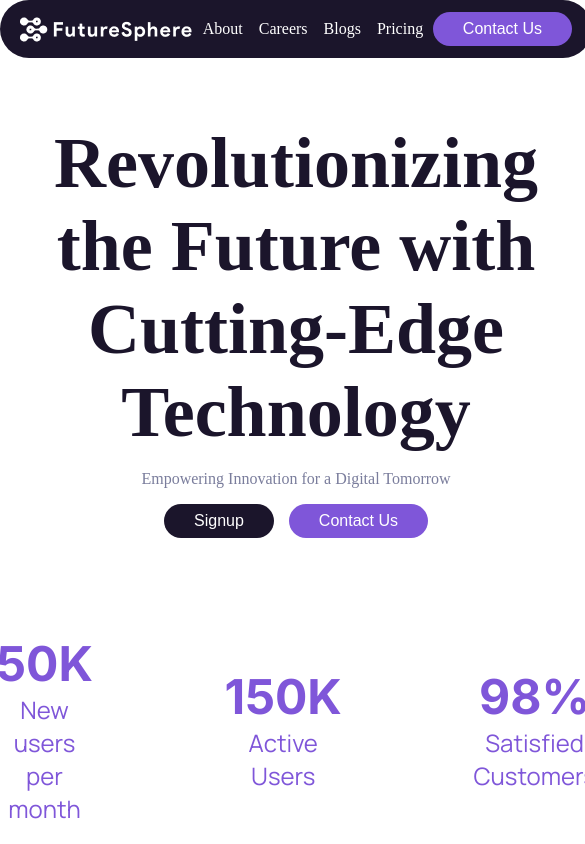
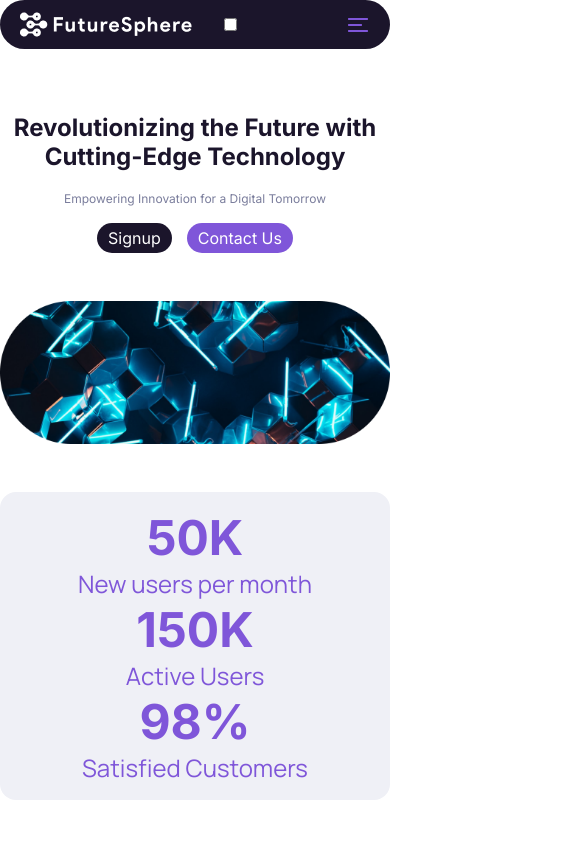
Before and after one commit to samadovoybek758/3-oy-9-dars, a plain HTML site: page index.html in a window 390 px wide. Shown: the whole page, 585 px wide, since content can reach past the window. Drawn offline with Linux system fonts and the light colour scheme.

Commit message:
uchinchi

```diff
--- a/index.html
+++ b/index.html
@@ -18,15 +18,16 @@
         <header>
             <div class="continer header__continer">
                 <img src="./images/Logo Wrapper.png" alt="">
+                <input type="checkbox" id="check">
                 <ul class="nav">
                     <li class="list__item"><a href="http://#">About</a></li>
                     <li class="list__item"><a href="http://#">Careers</a></li>
                     <li class="list__item"><a href="http://#">Blogs</a></li>
                     <li class="list__item"><a href="http://#">Pricing</a></li>
                 </ul>
-                <button>Contact Us</button>
+                <button class="contact">Contact Us</button>
 
-                <img class="gamburger" src="./images/menu.png" alt="">
+               <label for="check"> <img class="gamburger" src="./images/menu-02 (1).png"   alt=""></label>
             </div>
         </header>
     </section>
@@ -38,13 +39,12 @@
                      <h1>Revolutionizing the Future with Cutting-Edge Technology</h1>
                     <span>Empowering Innovation for a Digital Tomorrow</span>
                      <div class="buttons">
-                         <button>Signup</button>
-                        <button>Contact Us</button>
+                        <button class="btn">Signup</button>
+                        <button class="btn">Contact Us</button>
                       </div>
                </div>
-                <img class="hero__img-1" src="./images/Hero Image Wrapper.png" alt="">
-                <img class="hero__img-2"src="./images/Hero Image Wrapper (1).png" alt="">
-                <img class="hero__img-3" src="./images/Hero Image Wrapper (2).png" alt="">
+                <img class="hero__img" src="./images/Hero Image Wrapper.png" alt="">
+                <!-- <img class="hero__img-2" src="./images/Hero Image Wrapper (2).png" alt=""> -->
                 <div class="hero__50k">
                     <div>
                         <h2>50K </h2>
--- a/scss/_header.scss
+++ b/scss/_header.scss
@@ -22,6 +22,7 @@
 
     .gamburger{
         display: none;
+
     }
 }
 
--- a/scss/_hero.scss
+++ b/scss/_hero.scss
@@ -3,12 +3,15 @@
     display: flex;
     flex-direction: column;
     justify-content: center;
+    font-family: 'inter';
+
 
     h1{
         font-size: 72px;
         color: #1B152B;
         margin-top: 64px;
         margin-bottom: 16px;
+
     }
     span{
         font-size: 16px;
@@ -39,8 +42,10 @@
     .hero__50k{
         display: flex;
         align-items: center;
-        justify-content: center;
-        gap: 131.5px;
+        justify-content: space-between;
+        background-color: #EFF0F6;
+        padding: 16px 48px;
+        border-radius: 16px;
         margin-top: 48px;
 
 
--- a/scss/style.scss
+++ b/scss/style.scss
@@ -18,6 +18,12 @@
     color: white;
     padding: 8px 30px;
     border: none;
+    font-family: "Inter";
+
+    &:hover{
+        background-color: #200853;
+
+    }
 }
 
 
@@ -27,33 +33,72 @@
         width: 780px;
     }
 }
-@media screen and (max-width:768px) {
+@media screen and (max-width:779px) {
     .continer{
-        width: 592px;
-    }
-    .hero__img-2{
-        display: inline-block;
-    }
-    .hero__img-1{
-        display: none;
+        max-width: 600px;
+        width: 100%;
     }
 }
-@media screen and (max-width:320) {
+@media screen and (max-width:500px) {
     .continer{
-        max-width: 280px;
+        max-width: 450px;
         width: 100%;
+        margin: 0 auto;
+        // background-color: #7F56D9;
+        a{
+            display: none;
+            visibility: hidden;
+        }
+        .contact{
+            display: none;
+        }
+        .gamburger{
+                display: block;
+                color: #7F56D9;
+       }
+
     }
-    .hero__img-2{
-        display: none;
+    .hero__continer{
+
+
+        h1{
+            font-size: 24px;
+        }
+
+        span{
+            font-size: 12px;
+        }
+
+
+        .buttons{
+            .btn{
+                padding: 5px 11px;
+            }
+        }
     }
-    .hero__img-3{
-        display:block;
+    .hero__50k{
+        display: flex;
+        flex-direction: column;
     }
-    nav{
-        display: none;
-    }
+   #check:checked ~.nav {
+       display: block;
+   }
 
-    .gamburger{
-        display: block;
-    }
+
+
 }
+// @media screen and (max-width:290px) {
+//     .continer{
+//         max-width: 150px;
+//         width: 100%;
+//     }
+//     .hero__img-2{
+//         display: none;
+//     }
+//     .hero__img-3{
+//         display:block;
+//     }
+
+
+//
+// }
```
Also changed, not shown: css/style.css, images/menu-02 (1).png (added), images/menu.png (deleted), 1 other file.
